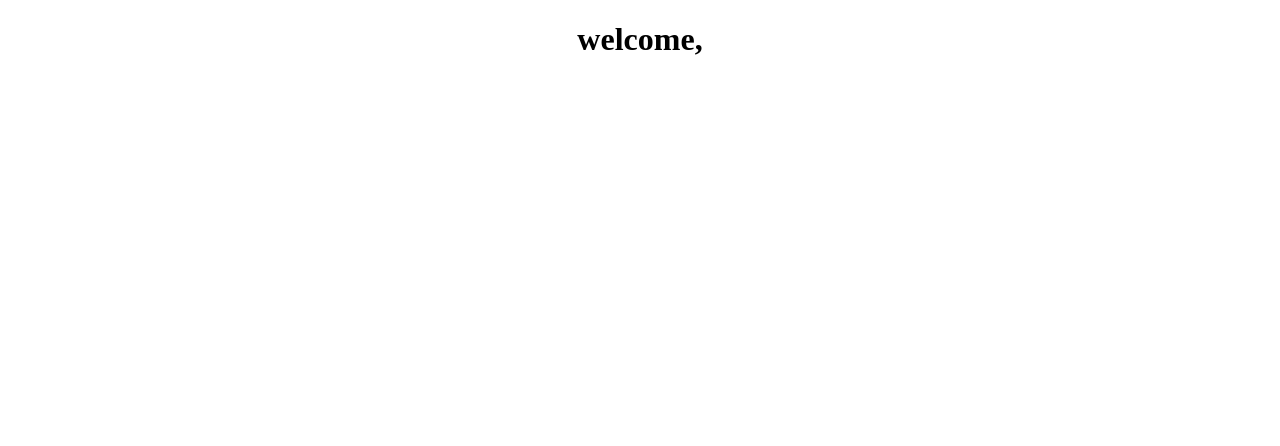
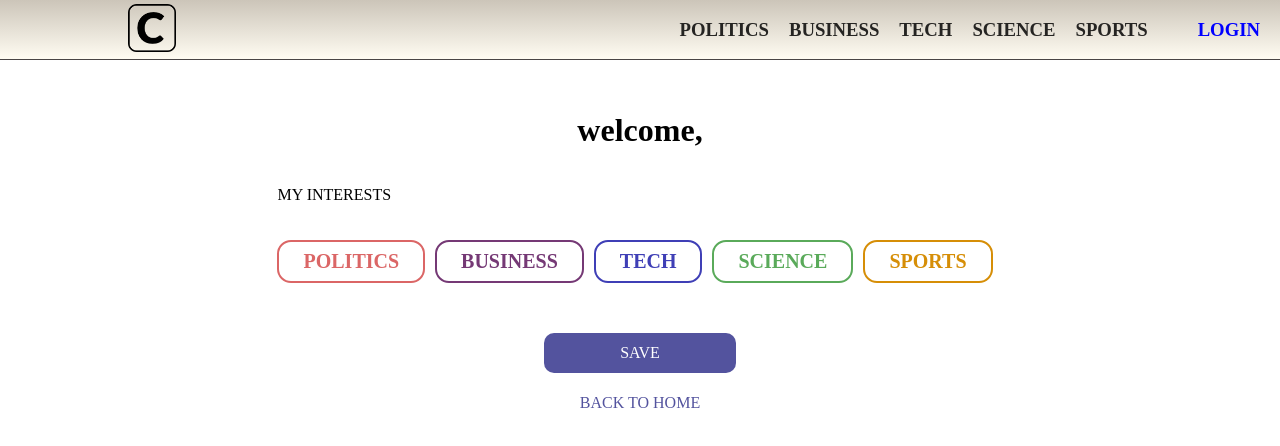
Before and after one commit to ErickMifo/Teste-FrontEnd, a React (Create React App) app: page /welcome in a window 1280 px wide. Shown: the top 446 px of the page. Built offline with nearby package versions, Linux system fonts and the light colour scheme.

Commit message:
ADD
+welcome page

```diff
--- a/src/pages/WelcomePage/index.js
+++ b/src/pages/WelcomePage/index.js
@@ -1,8 +1,11 @@
 import React, { useState, useEffect } from "react";
 import './styles.css';
 import queryString from 'query-string';
+import NavBar from '../../components/NavBar'
+import { Link } from 'react-router-dom'
 
 function WelcomePage({ location }) {
+
     const [name, setName] = useState('');
 
     useEffect(() => {
@@ -14,9 +17,26 @@ function WelcomePage({ location }) {
       }, [location.search]);
 
 return (
+    <>
+        <NavBar />
         <div className="WelcomeContainer">
-           <h1>welcome, {name}</h1>
+               <h1>welcome, <span style={{color: "#1167b1"}}>{name}</span></h1>
+            <div>
+               <p className="interestsTitle">MY INTERESTS</p>
+                <div className="interests">
+                    <h3 className="politicsInterests">POLITICS</h3>
+                    <h3 className="businessInterests">BUSINESS</h3>
+                    <h3 className="techInterests">TECH</h3>
+                    <h3 className="scienceInterests">SCIENCE</h3>
+                    <h3 className="sportsInterests">SPORTS</h3>
+                </div>
+            </div>
+            <button className="buttonSave"> SAVE </button>
+            <Link to='/'>
+            <button className="buttonBackHome"> BACK TO HOME </button>
+            </Link>
         </div>
+    </>
     )
 }
 
--- a/src/pages/WelcomePage/styles.css
+++ b/src/pages/WelcomePage/styles.css
@@ -1,6 +1,102 @@
 .WelcomeContainer {
+  margin-top: 30px;
   display: flex;
   justify-content: center;
   align-items: center;
   flex-direction: column;
 }
+
+.interestsTitle {
+  font-size: 1rem;
+  justify-content: flex-start;
+}
+.interests {
+  display: flex;
+  flex-direction: row;
+  margin-bottom: 30px;
+}
+.interests h3 {
+  margin-right: 10px;
+  cursor: pointer;
+  font-size: 1.25rem;
+  padding: 8px 24px;
+  transition-duration: 0.4s;
+  border-radius: 14px;
+}
+.buttonSave {
+  width: 15vw;
+  height: 40px;
+  color: white;
+  background-color: rgb(83, 83, 158);
+  border-radius: 10px;
+  font: inherit;
+  border: none;
+  cursor: pointer;
+  outline: inherit;
+  margin-bottom: 20px;
+}
+.buttonSave:hover {
+  opacity: 0.9;
+}
+.buttonBackHome {
+  color: rgb(83, 83, 158);
+  background-color: white;
+  font: inherit;
+  border: none;
+  cursor: pointer;
+  outline: inherit;
+}
+
+.politicsInterests {
+  border: 2px solid rgb(219, 102, 102);
+  background-color: white;
+  color: rgb(219, 102, 102);
+}
+
+.politicsInterests:hover {
+  background-color: rgb(219, 102, 102);
+  color: white;
+}
+.businessInterests {
+  border: 2px solid rgb(117, 57, 117);
+  background-color: white;
+  color: rgb(117, 57, 117);
+}
+
+.businessInterests:hover {
+  background-color: rgb(117, 57, 117);
+  color: white;
+}
+
+.techInterests {
+  border: 2px solid rgb(63, 63, 182);
+  background-color: white;
+  color: rgb(63, 63, 182);
+}
+
+.techInterests:hover {
+  background-color: rgb(63, 63, 182);
+  color: white;
+}
+
+.scienceInterests {
+  border: 2px solid rgb(90, 170, 90);
+  background-color: white;
+  color: rgb(90, 170, 90);
+}
+
+.scienceInterests:hover {
+  background-color: rgb(90, 170, 90);
+  color: white;
+}
+
+.sportsInterests {
+  border: 2px solid rgb(214, 142, 7);
+  background-color: white;
+  color: rgb(214, 142, 7);
+}
+
+.sportsInterests:hover {
+  background-color: rgb(214, 142, 7);
+  color: white;
+}
```
Also changed, not shown: 1 other file (tests, documents, lock files or other folders).
